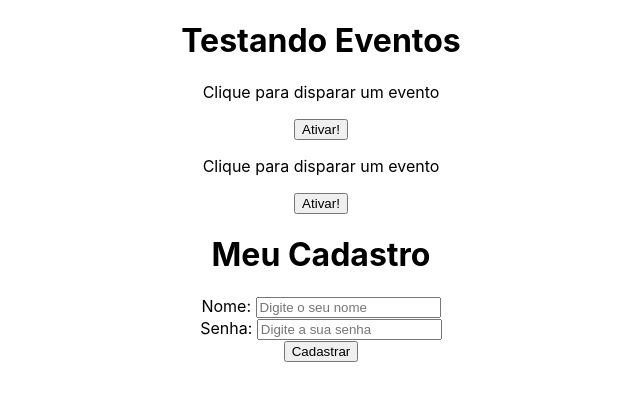
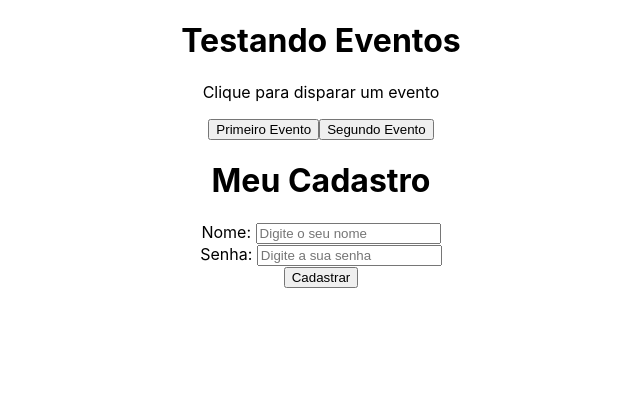
Before and after one commit to dornelesfernando/Frameworks, a React (Create React App) app in the folder React.js/my-project/: page / in a window 1280 px wide. Shown: the top 400 px of the page, without its empty margins (319-959 px from the left). Built offline with nearby package versions, Linux system fonts and the light colour scheme.

Commit message:
init - prop event

```diff
--- a/React.js/my-project/src/App.js
+++ b/React.js/my-project/src/App.js
@@ -6,8 +6,7 @@
   return (
     <div className="App">
       <h1>Testando Eventos</h1>
-      <Evento number={1}/>
-      <Evento number={2}/>
+      <Evento/>
       <Form />
     </div>
   );
--- a/React.js/my-project/src/components/Evento.js
+++ b/React.js/my-project/src/components/Evento.js
@@ -1,12 +1,19 @@
-function Evento({number}){
+import Button from "./evento/Button";
+
+function Evento(){
     function meuEvento(){
-        console.log(`Fui ativado! ${number}`);
+        console.log(`Ativando primeiro evento`);
+    }
+
+    function segundoEvento(){
+        console.log("Ativando o seguindo evento!");
     }
 
     return(
         <div>
             <p>Clique para disparar um evento</p>
-            <button onClick={meuEvento}>Ativar!</button>
+            <Button event={meuEvento} text="Primeiro Evento" />
+            <Button event={segundoEvento} text="Segundo Evento" />
         </div>
     )
 }
--- a/React.js/my-project/src/components/Form.js
+++ b/React.js/my-project/src/components/Form.js
@@ -3,7 +3,7 @@
 function Form() {
     function cadastrarUsuario(e){
         e.preventDefault();
-        console.log(`Usuáio ${name} foi cadastrado.`);
+        console.log(`Usuáio ${name} foi cadastrado. ${password}`);
     }
 
     const [name, setName] = useState()
--- /dev/null
+++ b/React.js/my-project/src/components/evento/Button.js
@@ -0,0 +1,5 @@
+function Button(props){
+    return <button onClick={props.event}>{props.text}</button>;
+}
+
+export default Button
```
